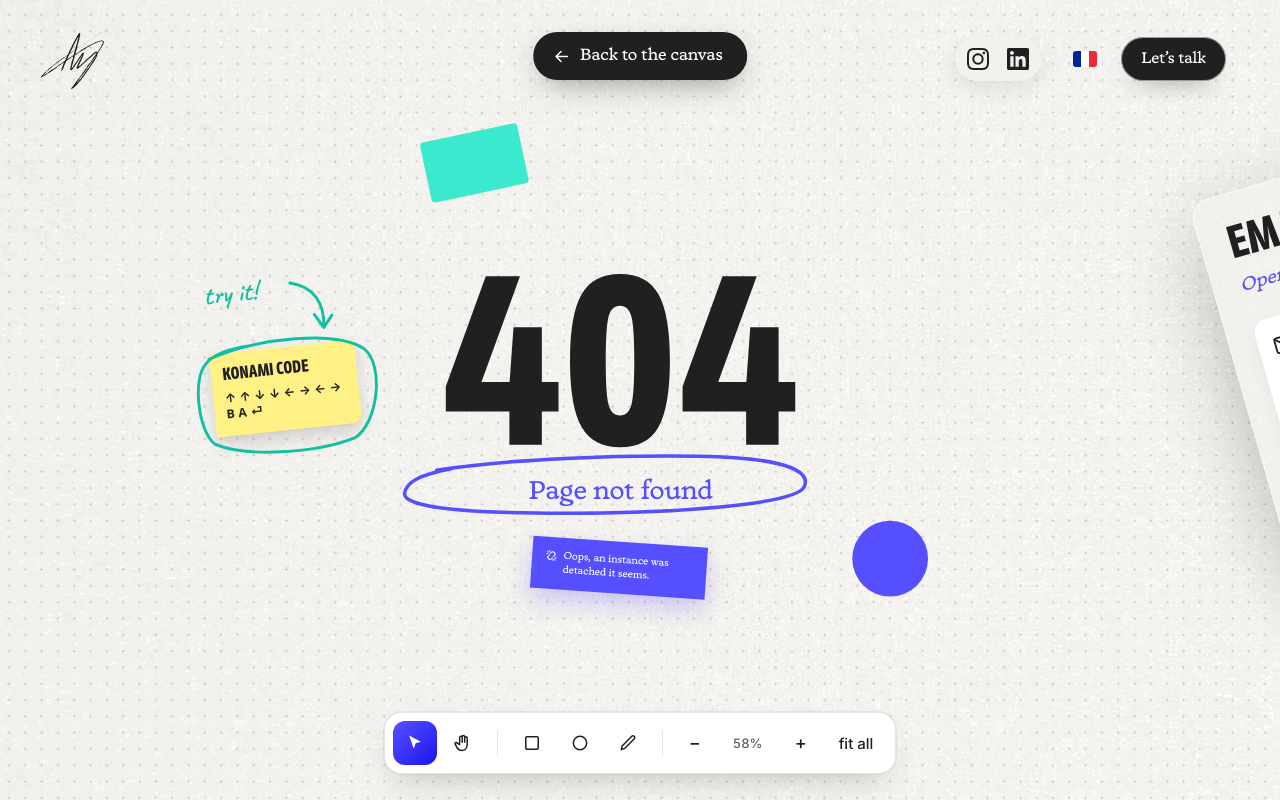
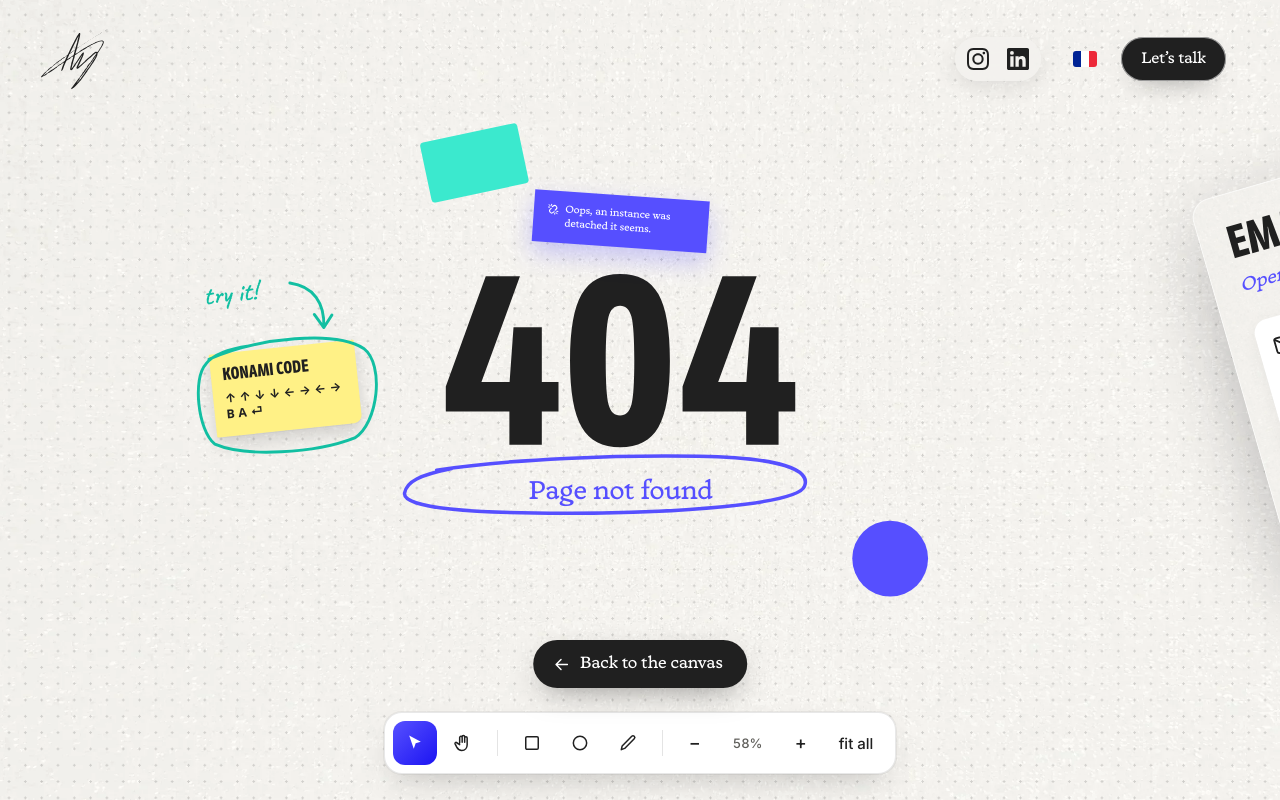
Before and after one commit to j0hnmen/nabilamara.com, a plain HTML site: page 404.html in a window 1280 px wide. Drawn offline with Linux system fonts and the light colour scheme.

Commit message:
404: working back button above the toolbar; instance card above 404
Co-Authored-By: Claude Opus 5.5 <noreply@anthropic.com>
Claude-Session: https://claude.ai/code/session_01QfCq9SgQRfkMFT4zM2N2fm

```diff
--- a/404.html
+++ b/404.html
@@ -163,8 +163,8 @@ html[data-hold] .srctoast{top:calc(26px + env(safe-area-inset-top))}
 html[data-hold] .holdbar,html[data-hold] .cvhint{display:none!important} /* 404 : pas de bandeau ni d'aide */
 html[data-hold] .node.inst404 .fb{display:flex;align-items:flex-start;gap:10px}
 html[data-hold] .node.inst404 .dtic{width:22px;height:22px;flex:none;margin-top:1px}
-.back404{position:fixed;z-index:61;top:calc(32px + env(safe-area-inset-top));left:50%;translate:-50% 0;display:inline-flex;align-items:center;gap:10px;height:48px;padding:0 24px 0 20px;border-radius:999px;background:#202020;color:#fff;text-decoration:none;font:400 17px/1 "Akke DA","Newsreader DA",Georgia,serif;box-shadow:0 10px 30px -10px rgba(32,32,32,.5);transition:scale .35s cubic-bezier(.3,1.6,.5,1)}
-.back404{white-space:nowrap}.back404 svg{width:17px;height:17px}
+.back404{position:fixed;z-index:61;top:auto;bottom:calc(112px + env(safe-area-inset-bottom));left:50%;translate:-50% 0;display:inline-flex;align-items:center;gap:10px;height:48px;padding:0 24px 0 20px;border-radius:999px;background:#202020;color:#fff;text-decoration:none;font:400 17px/1 "Akke DA","Newsreader DA",Georgia,serif;box-shadow:0 10px 30px -10px rgba(32,32,32,.5);transition:scale .35s cubic-bezier(.3,1.6,.5,1)}
+.back404{white-space:nowrap;pointer-events:auto!important;z-index:9000!important}.back404 svg{width:17px;height:17px}
 @media (hover:hover){.back404:hover{scale:1.05}}
 @media (max-width:760px){.back404{top:auto;bottom:calc(84px + env(safe-area-inset-bottom));height:46px;font-size:16px}}
 html.src .back404{display:none}
@@ -388,7 +388,7 @@ html.src .back404{display:none}
 <div class="tip" id="tip" aria-hidden="true"><svg viewBox="0 0 80 78"><path d="M2.43566 10.2293C0.557465 5.39905 5.25275 0.609822 10.1193 2.39242L73.3458 25.5526C78.9768 27.6152 78.4617 35.7432 72.6153 37.078L47.5001 42.8104C46.8028 42.9697 46.2429 43.4878 46.0304 44.1707L37.6398 71.1424C35.9468 76.5842 28.3421 76.8476 26.2765 71.536L2.43566 10.2293Z" fill="#000" stroke="#fff" stroke-width="5"/></svg><span><i></i></span><b class="pv"><img alt=""></b></div>
 <div class="srcbg" id="srcbg" aria-hidden="true"></div>
 <div class="srctoast" id="srctoast" role="status"></div>
-<script src="assets/core.js?v=cef6f8ed"></script><script>window.FILLY={src:"img/filly-layer.svg?v=2"};</script><script src="assets/home.js?v=nf2414"></script><script src="assets/ui.js?v=5a1ab410"></script>
+<script src="assets/core.js?v=cef6f8ed"></script><script>window.FILLY={src:"img/filly-layer.svg?v=2"};</script><script src="assets/home.js?v=nf2415"></script><script src="assets/ui.js?v=5a1ab410"></script>
 <script>(()=>{const t=document.getElementById("tools");if(t)document.body.appendChild(t);})();</script>
 <div class="mwrap"><div class="mveil" id="mveil" role="dialog" aria-labelledby="mtitle">
   <div class="mbox">
--- a/assets/home.js
+++ b/assets/home.js
@@ -189,7 +189,7 @@ const CV=(function(){
     // double soulignement sous la note
     if(!window.NFG) ink('Scribble',1130,-406,260,30,5,'M6,10 C80,4 180,6 254,12 M30,24 C100,18 170,20 236,26',IG,5);
     // page provisoire : Filly, un simple calque vectoriel posé de travers en bas du canvas, qui arrive en dernier
-    if(window.NFG) add({type:'note',cls:'inst404',name:'Detached instance',x:-153,y:274,w:300,h:0,r:4,html:'<div class="fb"><svg class="dtic" viewBox="0 0 24 24" aria-hidden="true"><path d="M10 7.5 11.6 6a4 4 0 0 1 5.7 5.7l-1.6 1.6M14 16.5 12.4 18a4 4 0 0 1-5.7-5.7l1.6-1.6" fill="none" stroke="currentColor" stroke-width="2" stroke-linecap="round"/><path d="M4 4l2.2 2.2M20 20l-2.2-2.2M8.5 3v2M3 8.5h2M15.5 21v-2M21 15.5h-2" stroke="currentColor" stroke-width="1.8" stroke-linecap="round"/></svg>Oops, an instance was detached it seems.</div>'});
+    if(window.NFG) add({type:'note',cls:'inst404',name:'Detached instance',x:-150,y:-320,w:300,h:0,r:4,html:'<div class="fb"><svg class="dtic" viewBox="0 0 24 24" aria-hidden="true"><path d="M10 7.5 11.6 6a4 4 0 0 1 5.7 5.7l-1.6 1.6M14 16.5 12.4 18a4 4 0 0 1-5.7-5.7l1.6-1.6" fill="none" stroke="currentColor" stroke-width="2" stroke-linecap="round"/><path d="M4 4l2.2 2.2M20 20l-2.2-2.2M8.5 3v2M3 8.5h2M15.5 21v-2M21 15.5h-2" stroke="currentColor" stroke-width="1.8" stroke-linecap="round"/></svg>Oops, an instance was detached it seems.</div>'});
     if(window.HOLDGO&&window.AOSSVG){ add({type:'path',cls:'vec aosv',name:'AssetsOS',x:MOB?250:window.NFG?432:650,y:MOB?720:window.NFG?-68:-40,w:MOB?300:360,h:MOB?56:67,r:-5,html:window.AOSSVG}); } /* logo AssetsOS : un clic ouvre assetsos.nabilamara.com */
     if(window.FILLY&&!window.NFG){ const w=MOB?200:120, h=Math.round(w*408/380); add({type:'path',cls:'vec filly',name:'Filly',x:MOB?-90:14,y:MOB?740:398,w,h,r:-9,html:`<img src="${window.FILLY.src}" alt="" draggable="false" style="width:100%;height:100%;display:block;pointer-events:none">`}); }
     if(MOB){ for(const n of [...nodes]){ const keep=n.type==='frame'||n.name==='Filly'||NAMEL.includes(n)||(window.NFG&&n.name==='Scribble'&&n.x===-385)||(n.el.classList.contains('ink')&&['Scribble','Note','Arrow'].includes(n.name)&&(n.y===198||n.name==='Note'&&n.x===-760||n.name==='Arrow'&&n.x===236));
```
Also changed, not shown: index.html (+1 -1 lines).
